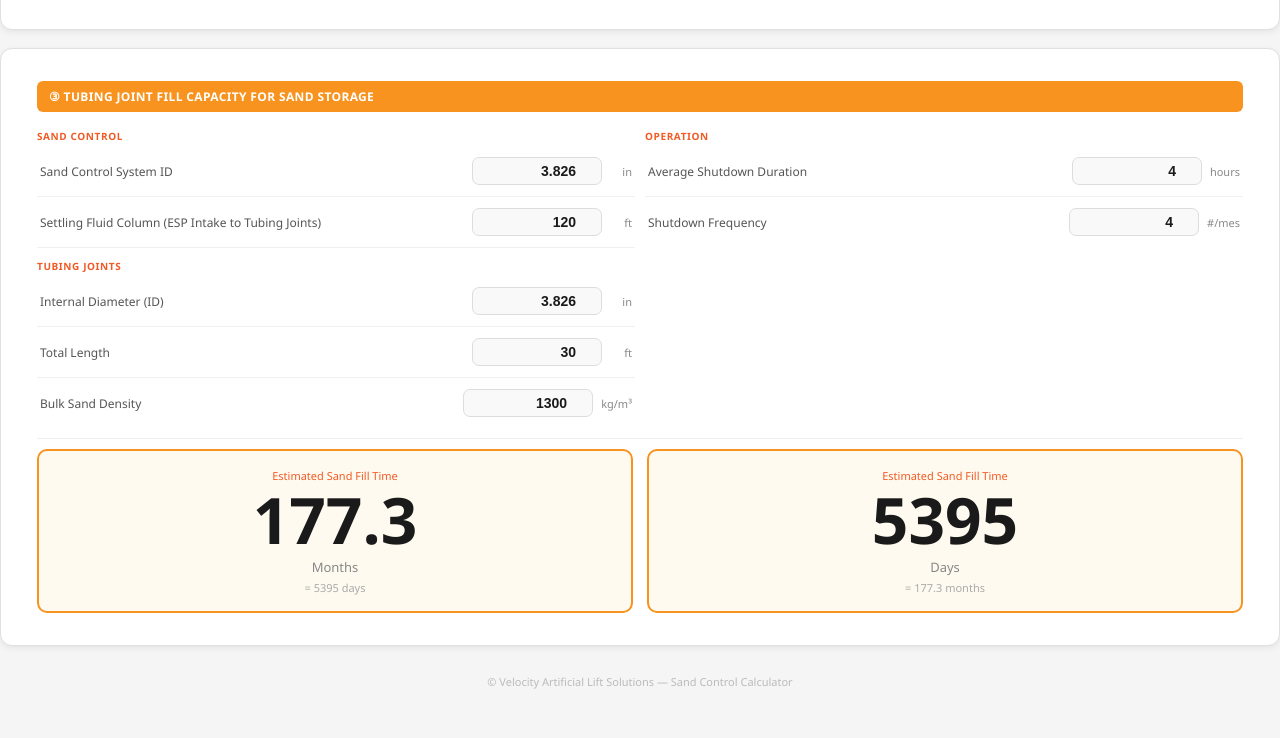
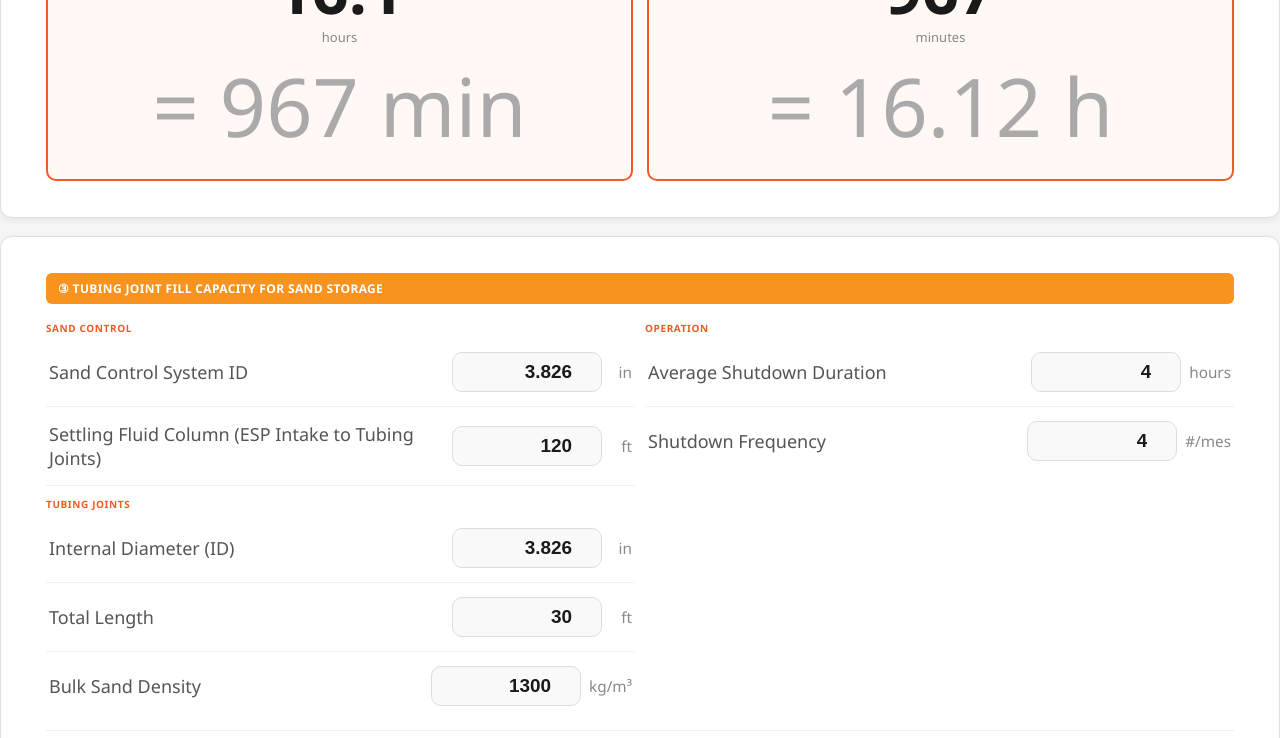
Before and after one commit to juanperdomoVALS/Sand-Control-Calculator-VelocityALS, a plain HTML site: page index.html in a window 1280 px wide. Shown: the part 788-1526 px from the top of the page. Before the commit the page ends 1501 px from the top, so only its background shows below. Drawn offline with Linux system fonts and the light colour scheme.

Commit message:
Index.html

```diff
--- a/index.html
+++ b/index.html
@@ -6,6 +6,7 @@
 <title>Sand Control Calculator — Velocity ALS</title>
 <style>
 *{box-sizing:border-box;margin:0;padding:0}
+html{font-size:18px}
 body{font-family:'Segoe UI',Arial,sans-serif;background:#f5f5f5;color:#1a1a1a;font-size:17px}
 
 /* HEADER */
@@ -19,7 +20,7 @@ body{font-family:'Segoe UI',Arial,sans-serif;background:#f5f5f5;color:#1a1a1a;fo
 /* CONTENT */
 .content{max-width:1400px;margin:0 auto;padding:24px 32px}
 
-.card{background:#fff;border:1px solid #e0e0e0;border-radius:12px;padding:2rem 2.25rem;margin-bottom:18px;box-shadow:0 2px 6px rgba(0,0,0,0.07)}
+.card{background:#fff;border:1px solid #e0e0e0;border-radius:12px;padding:2rem 2.5rem;margin-bottom:18px;box-shadow:0 2px 6px rgba(0,0,0,0.07)}
 .mod-title{font-size:12px;font-weight:700;color:#fff;margin-bottom:12px;padding:7px 12px;border-radius:6px;letter-spacing:0.03em;text-transform:uppercase}
 .mod-title.orange{background:#f15a24}
 .mod-title.dark{background:#1a1a1a}
@@ -29,15 +30,15 @@ body{font-family:'Segoe UI',Arial,sans-serif;background:#f5f5f5;color:#1a1a1a;fo
 .grid2r{display:grid;grid-template-columns:1fr 1fr;gap:14px}
 
 /* PARAMS */
-.prow{display:flex;align-items:center;justify-content:space-between;padding:11px 0;border-bottom:1px solid #f0f0f0;gap:8px}
+.prow{display:flex;align-items:center;justify-content:space-between;padding:14px 0;border-bottom:1px solid #f0f0f0;gap:8px}
 .prow:last-child{border-bottom:none}
-.plbl{font-size:12px;color:#555;flex:1;cursor:pointer;border-radius:4px;padding:1px 3px}
+.plbl{font-size:1rem;color:#555;flex:1;cursor:pointer;border-radius:4px;padding:1px 3px}
 .plbl:hover{background:#fef3ee;color:#f15a24}
 .plbl[contenteditable=true]{background:#fef3ee;color:#1a1a1a;outline:1.5px solid #f15a24;border-radius:4px;padding:1px 4px}
-.punit{font-size:11px;color:#888;min-width:28px;text-align:right;cursor:pointer;border-radius:3px;padding:1px 3px}
+.punit{font-size:0.85rem;color:#888;min-width:28px;text-align:right;cursor:pointer;border-radius:3px;padding:1px 3px}
 .punit:hover{background:#fef3ee}
 .punit[contenteditable=true]{background:#fef3ee;outline:1.5px solid #f15a24}
-input.pval{font-size:14px;font-weight:600;color:#1a1a1a;text-align:right;background:#f9f9f9;border:1.5px solid #ddd;border-radius:7px;padding:5px 10px;width:130px;outline:none;transition:border-color 0.2s}
+input.pval{font-size:1.05rem;font-weight:600;color:#1a1a1a;text-align:right;background:#f9f9f9;border:1.5px solid #ddd;border-radius:10px;padding:8px 14px;width:150px;outline:none;transition:border-color 0.2s}
 input.pval:focus{border-color:#f15a24;background:#fff}
 
 .section-sep{font-size:10px;font-weight:700;color:#f15a24;text-transform:uppercase;letter-spacing:.06em;padding:5px 0 3px}
@@ -52,7 +53,7 @@ input.pval:focus{border-color:#f15a24;background:#fff}
 .res-unit{font-size:13px;color:#888;cursor:pointer;border-radius:3px;padding:1px 3px}
 .res-unit:hover{background:#f0f0f0}
 .res-unit[contenteditable=true]{outline:1.5px solid #f15a24}
-.res-sub{font-size:11px;color:#aaa;margin-top:3px}
+.res-sub{font-size:4.5rem;color:#aaa;margin-top:3px}
 
 .div{border:none;border-top:1px solid #eee;margin:10px 0}
 
```
